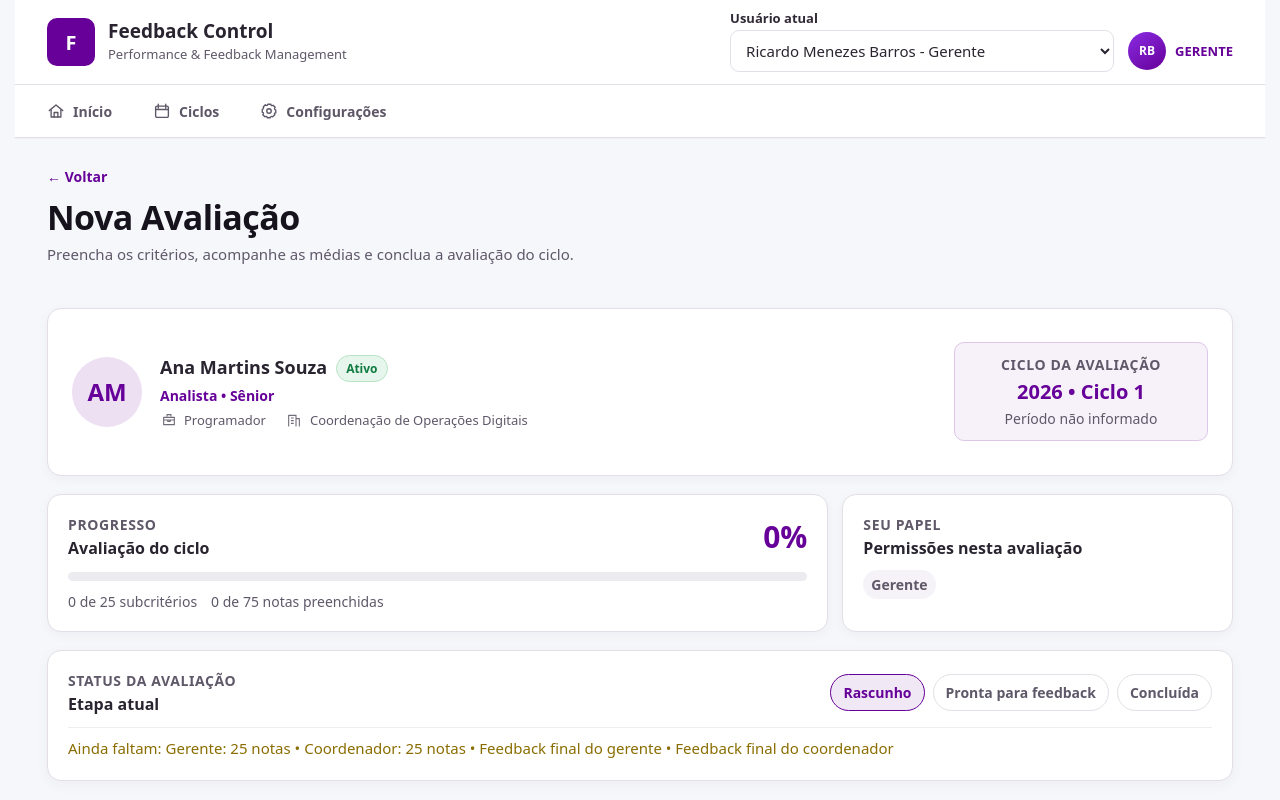
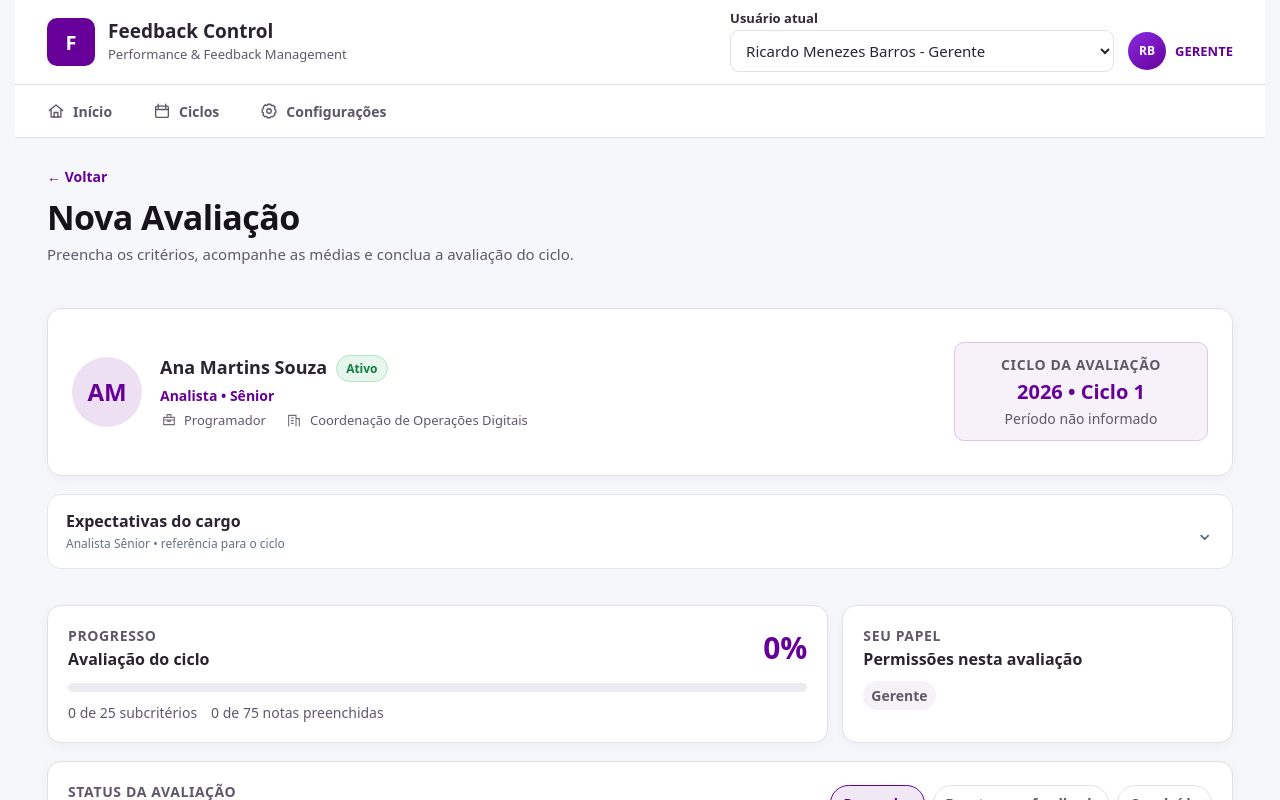
Before and after one commit to salinasjmilesbr/feedback-control-public, a React (Vite) app: page /colaborador/100001/novo-feedback in a window 1280 px wide. Shown: the top 800 px of the page. Built offline with nearby package versions, Linux system fonts and the light colour scheme.

Commit message:
feat(avaliacao): exibe expectativas do cargo nas avaliacoes

```diff
--- /dev/null
+++ b/src/components/RoleExpectationsCard.tsx
@@ -0,0 +1,71 @@
+import { useState } from "react";
+import type { ExpectativaCargo, CargoExpectativa } from "../types/ExpectativaCargo";
+import type { ExpectativaCargoSnapshot } from "../types/Feedback";
+import "../styles/role-expectations.css";
+
+type ExpectativaExibicao = ExpectativaCargo | ExpectativaCargoSnapshot;
+
+type Props = {
+  expectativa?: ExpectativaExibicao;
+  cargo?: CargoExpectativa;
+  titulo?: string;
+  mensagemAusente?: string;
+  defaultOpen?: boolean;
+};
+
+export default function RoleExpectationsCard({
+  expectativa,
+  titulo = "Expectativas do cargo",
+  mensagemAusente = "Expectativa do cargo não registrada nesta avaliação.",
+  defaultOpen = false,
+}: Props) {
+  const [aberto, setAberto] = useState(defaultOpen);
+
+  return (
+    <section className={`role-expectations-card ${aberto ? "is-open" : ""}`}>
+      <button
+        type="button"
+        className="role-expectations-card__toggle"
+        onClick={() => setAberto((valor) => !valor)}
+        aria-expanded={aberto}
+      >
+        <div>
+          <strong>{titulo}</strong>
+          <small>
+            {expectativa
+              ? `${expectativa.nome} • referência para o ciclo`
+              : "Referência histórica indisponível"}
+          </small>
+        </div>
+        <span className="role-expectations-card__chevron" aria-hidden="true">⌄</span>
+      </button>
+
+      {aberto && (
+        <div className="role-expectations-card__content">
+          {expectativa ? (
+            <div className="role-expectations-card__grid">
+              <article>
+                <span>Autonomia</span>
+                <p>{expectativa.autonomia}</p>
+              </article>
+              <article>
+                <span>Tarefas</span>
+                <p>{expectativa.tarefas}</p>
+              </article>
+              <article>
+                <span>Responsabilidades</span>
+                <p>{expectativa.responsabilidades}</p>
+              </article>
+              <article>
+                <span>Foco</span>
+                <p>{expectativa.foco}</p>
+              </article>
+            </div>
+          ) : (
+            <p className="role-expectations-card__empty">{mensagemAusente}</p>
+          )}
+        </div>
+      )}
+    </section>
+  );
+}
--- a/src/pages/EditarFeedbackPage.tsx
+++ b/src/pages/EditarFeedbackPage.tsx
@@ -4,6 +4,7 @@ import CriterionIcon from "../components/CriterionIcon";
 import { getColaboradorByMatricula, getColaboradores } from "../services/colaboradorStorage";
 import { useUsuarioAtual } from "../contexts/UsuarioAtualContext";
 import CollaboratorIdentity from "../components/CollaboratorIdentity";
+import RoleExpectationsCard from "../components/RoleExpectationsCard";
 import { obterPermissoesAvaliacao } from "../services/permissaoAvaliacao";
 import { calcularProgressoAvaliacao } from "../services/progressoAvaliacao";
 import {
@@ -854,6 +855,10 @@ function EditarFeedbackPage() {
         </div>
       </section>
 
+      <RoleExpectationsCard
+        expectativa={feedback.expectativaCargoSnapshot}
+      />
+
       <section className="new-evaluation-overview">
         <article className="new-evaluation-progress-card">
           <div className="new-evaluation-progress-card__top">
--- a/src/pages/FeedbackDetalhePage.tsx
+++ b/src/pages/FeedbackDetalhePage.tsx
@@ -2,6 +2,7 @@ import { type CSSProperties } from "react";
 import { useNavigate, useParams } from "react-router-dom";
 import CriterionIcon from "../components/CriterionIcon";
 import CollaboratorIdentity from "../components/CollaboratorIdentity";
+import RoleExpectationsCard from "../components/RoleExpectationsCard";
 import { getColaboradorByMatricula } from "../services/colaboradorStorage";
 import {
   formatarNota,
@@ -139,6 +140,10 @@ function FeedbackDetalhePage() {
         </div>
       </section>
 
+      <RoleExpectationsCard
+        expectativa={feedback.expectativaCargoSnapshot}
+      />
+
       <section className="evaluation-score-card" id="resumo">
         <div className="evaluation-score-primary score-semantic evaluation-score-primary--semantic" style={estiloNota(feedback.notaMedia)}>
           <span>Resultado do ciclo</span>
--- a/src/pages/MinhaAvaliacaoDetalhePage.tsx
+++ b/src/pages/MinhaAvaliacaoDetalhePage.tsx
@@ -1,6 +1,7 @@
 import { useState, type CSSProperties } from "react";
 import { useNavigate, useParams } from "react-router-dom";
 import CriterionIcon from "../components/CriterionIcon";
+import RoleExpectationsCard from "../components/RoleExpectationsCard";
 import { useUsuarioAtual } from "../contexts/UsuarioAtualContext";
 import { getFeedbacksByColaborador } from "../services/feedbackStorage";
 import { exportarAvaliacaoPdf } from "../services/exportarAvaliacaoPdf";
@@ -244,6 +245,10 @@ function MinhaAvaliacaoDetalhePage() {
           )}
         </section>
       )}
+
+      <RoleExpectationsCard
+        expectativa={feedback.expectativaCargoSnapshot}
+      />
 
       <section className="evaluation-score-card" id="resumo">
         <div
--- a/src/pages/NovoFeedbackPage.tsx
+++ b/src/pages/NovoFeedbackPage.tsx
@@ -6,6 +6,7 @@ import { saveFeedback, getFeedbacksByColaborador,} from "../services/feedbackSto
 import type { Feedback } from "../types/Feedback";
 import { useUsuarioAtual } from "../contexts/UsuarioAtualContext";
 import CollaboratorIdentity from "../components/CollaboratorIdentity";
+import RoleExpectationsCard from "../components/RoleExpectationsCard";
 import { obterPermissoesAvaliacao } from "../services/permissaoAvaliacao";
 import { calcularProgressoAvaliacao } from "../services/progressoAvaliacao";
 import {
@@ -767,6 +768,11 @@ if (feedbackExistente) {
         </div>
       </section>
 
+      <RoleExpectationsCard
+        expectativa={expectativaCargoAtual}
+        mensagemAusente="Não há expectativas configuradas para esta função."
+      />
+
       <section className="new-evaluation-overview">
         <article className="new-evaluation-progress-card">
           <div className="new-evaluation-progress-card__top">
--- /dev/null
+++ b/src/styles/role-expectations.css
@@ -0,0 +1,93 @@
+.role-expectations-card {
+  margin: 0 0 18px;
+  border: 1px solid var(--virtus-border, #e4e7ec);
+  border-radius: 14px;
+  background: var(--virtus-surface, #fff);
+  overflow: hidden;
+}
+
+.role-expectations-card__toggle {
+  width: 100%;
+  border: 0;
+  background: transparent;
+  padding: 16px 18px;
+  display: flex;
+  align-items: center;
+  justify-content: space-between;
+  gap: 16px;
+  text-align: left;
+  cursor: pointer;
+  color: inherit;
+}
+
+.role-expectations-card__toggle > div {
+  display: grid;
+  gap: 3px;
+}
+
+.role-expectations-card__eyebrow {
+  font-size: 11px;
+  line-height: 1.2;
+  font-weight: 700;
+  letter-spacing: .06em;
+  text-transform: uppercase;
+  color: var(--virtus-text-muted, #667085);
+}
+
+.role-expectations-card__toggle strong {
+  font-size: 16px;
+  line-height: 1.3;
+}
+
+.role-expectations-card__toggle small {
+  color: var(--virtus-text-muted, #667085);
+  font-size: 12px;
+}
+
+.role-expectations-card__chevron {
+  font-size: 22px;
+  line-height: 1;
+  color: var(--virtus-text-muted, #667085);
+  transition: transform .18s ease;
+}
+
+.role-expectations-card.is-open .role-expectations-card__chevron {
+  transform: rotate(180deg);
+}
+
+.role-expectations-card__content {
+  border-top: 1px solid var(--virtus-border, #e4e7ec);
+  padding: 16px 18px 18px;
+}
+
+.role-expectations-card__grid {
+  display: grid;
+  grid-template-columns: repeat(2, minmax(0, 1fr));
+  gap: 12px 18px;
+}
+
+.role-expectations-card__grid article {
+  min-width: 0;
+}
+
+.role-expectations-card__grid span {
+  display: block;
+  margin-bottom: 5px;
+  font-size: 12px;
+  font-weight: 700;
+  color: var(--virtus-text, #344054);
+}
+
+.role-expectations-card__grid p,
+.role-expectations-card__empty {
+  margin: 0;
+  font-size: 13px;
+  line-height: 1.55;
+  color: var(--virtus-text, #344054);
+}
+
+@media (max-width: 760px) {
+  .role-expectations-card__grid {
+    grid-template-columns: 1fr;
+  }
+}
```
